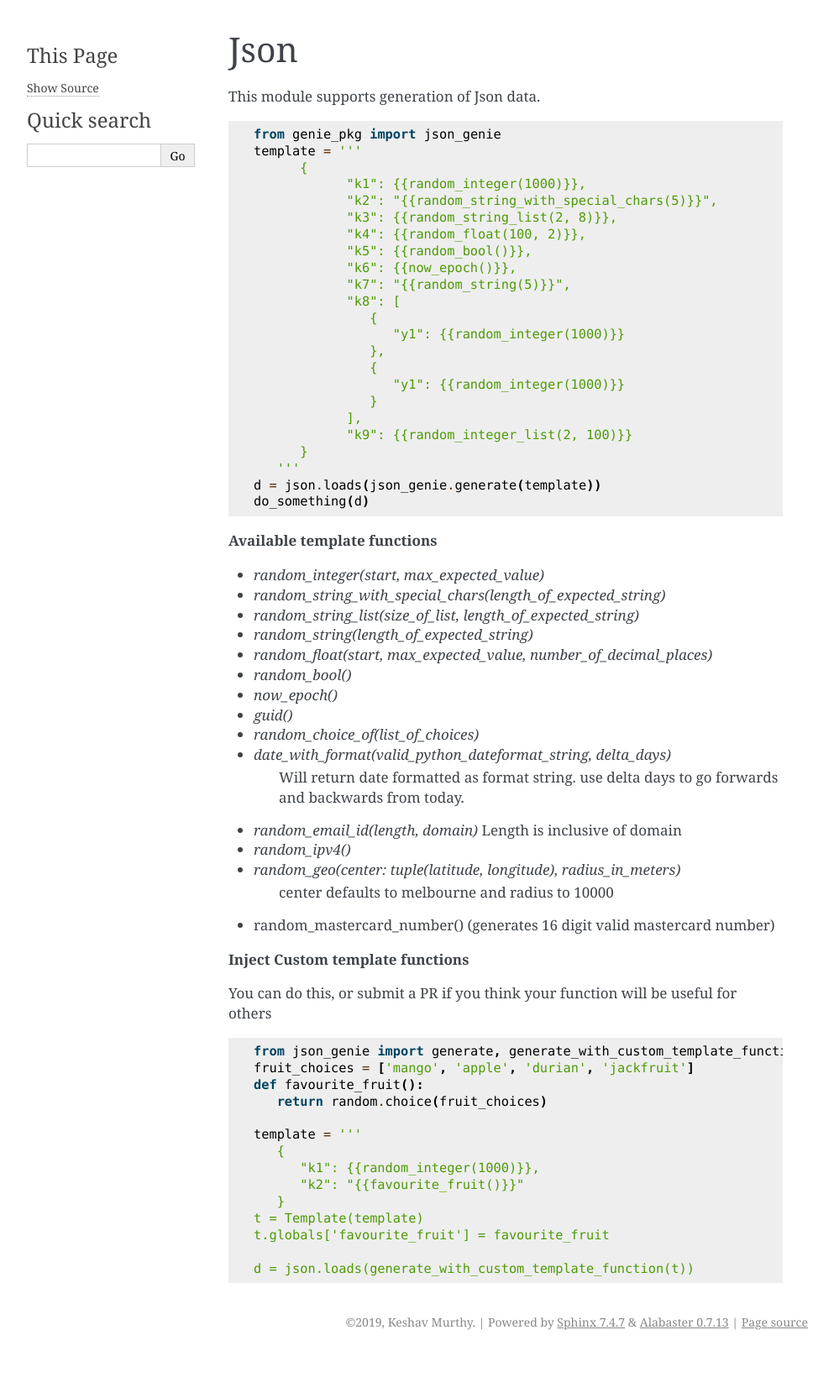
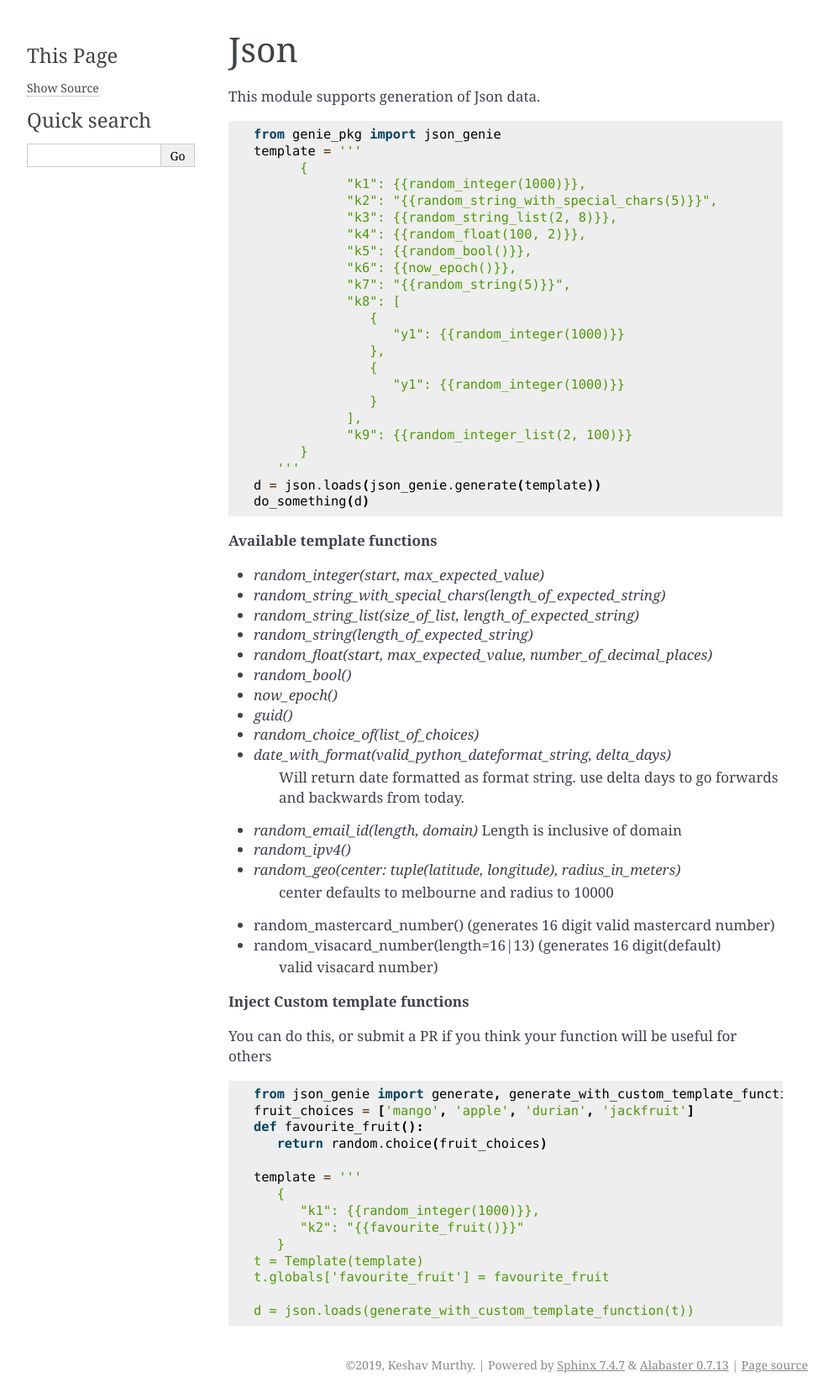
Before and after one commit to mkeshav/data-genie, a Sphinx documentation site: the page built from docs/json.rst, in a window 1280 px wide. Shown: the whole page at 84% size, without its empty margins (148-1141 px from the left). Built offline with Sphinx 7.4.7, drawn with Linux system fonts in a browser that asks for light colours; before the commit the page ends 1614 px from its top, so only the background shows below that.

```diff
--- a/docs/delimited.rst
+++ b/docs/delimited.rst
@@ -41,3 +41,4 @@ CSV supports below types
 - geo_coord (center:tuple(lat,lng), radius_in_meters, accuracy_digits)
   center defaults to melbourne, radius = 10000 and accuracy_digits=3
 - cc_mastercard (generates 16 digit valid mastercard number)
+- cc_visacard (length) (length can be 16 or 13) (generates 16 digit by default)
--- a/docs/json.rst
+++ b/docs/json.rst
@@ -48,6 +48,8 @@ This module supports generation of Json data.
 - `random_geo(center: tuple(latitude, longitude), radius_in_meters)`
    center defaults to melbourne and radius to 10000
 - random_mastercard_number() (generates 16 digit valid mastercard number)
+- random_visacard_number(length=16|13) (generates 16 digit(default)
+   valid visacard number)
 
 **Inject Custom template functions**
 
--- a/setup.py
+++ b/setup.py
@@ -8,7 +8,7 @@ with open("requirements.txt", "r") as fh:
 
 setup(
     name="data-genie-mkeshav",
-    version="0.3.3",
+    version="0.3.4",
     author="Keshav Murthy",
     author_email="mkeshav@gmail.com",
     description="A small genie to generate test data",
```
